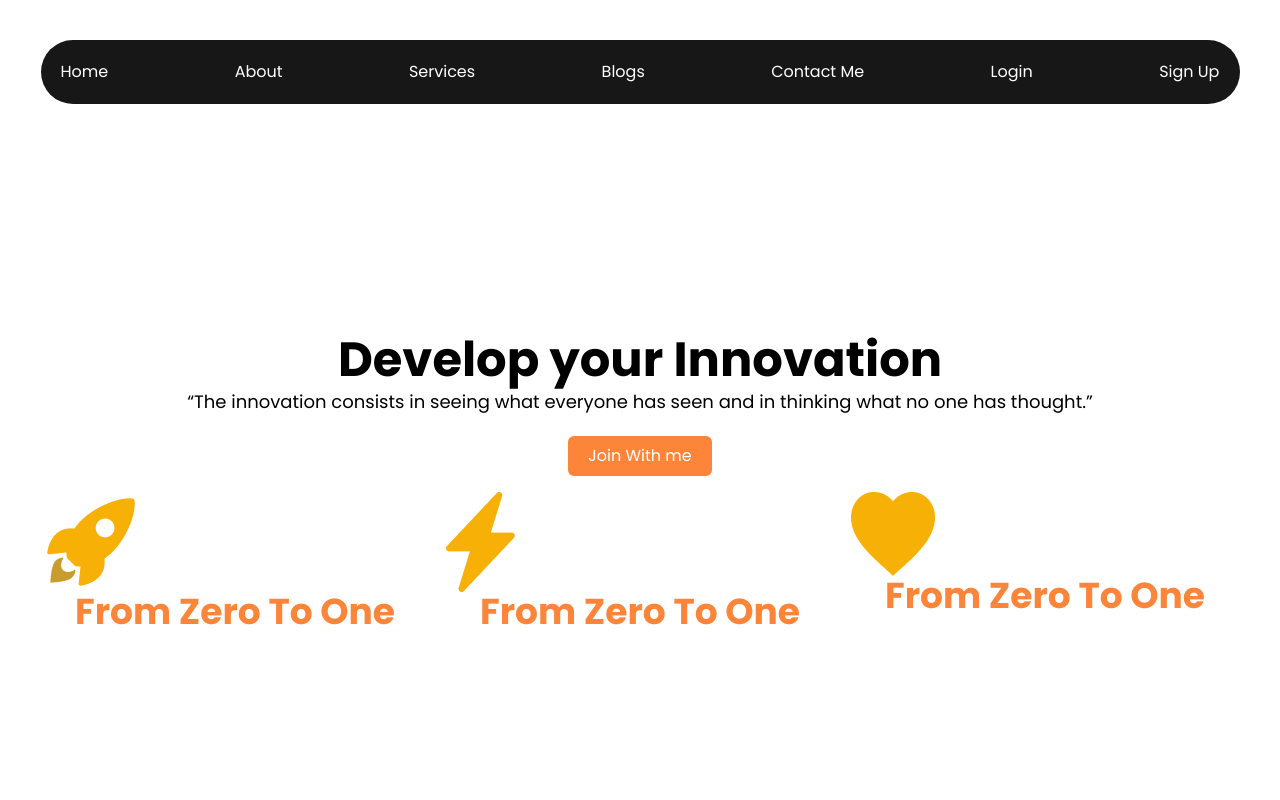
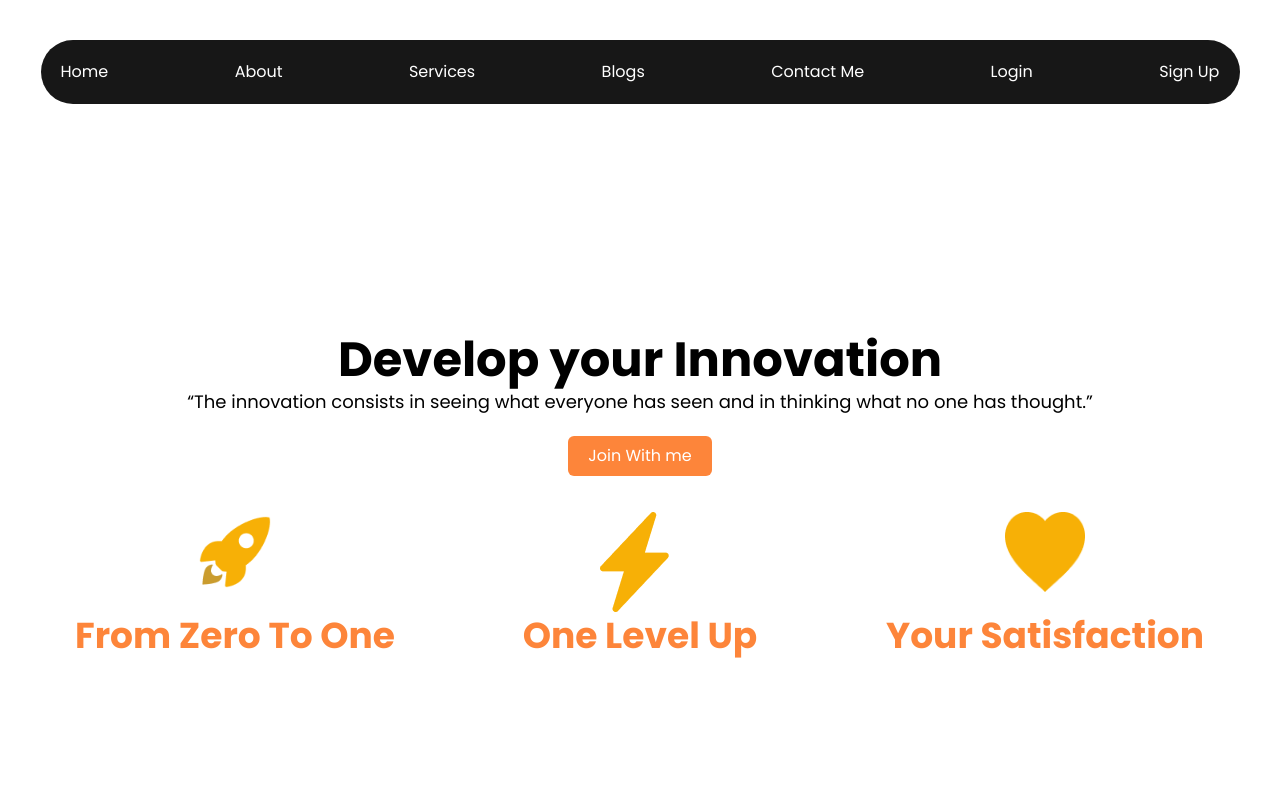
Before and after one commit to uttampun44/portfolio, a Next.js app in the folder portfolio-frontend/: page /about in a window 1280 px wide. Shown: the top 800 px of the page. Built offline with nearby package versions, Linux system fonts and the light colour scheme.

Commit message:
section: added technology used

```diff
--- a/portfolio-frontend/app/about/page.tsx
+++ b/portfolio-frontend/app/about/page.tsx
@@ -19,8 +19,9 @@ export default function About(){
                            <Button className="bg-primary-text-color text-white rounded-md my-4">Join With me</Button>
                     </div>
 
-                    <div className="rowDevelop grid grid-cols-3 gap-4 justify-center">
-                          <div className="developOne text-center">
+                    <div className="rowDevelop grid grid-cols-3 gap-4 my-5 justify-center">
+                          <div className="developOne text-center grid">
+                              <div className="img w-20 h-20 mx-auto">
                               <Image
                                 src={DevelopOne}
                                 alt="developOne"
@@ -29,9 +30,11 @@ export default function About(){
                                 quality={100}
 
                               />
-                              <Title title="From Zero To One" className="text-primary-text-color font-bold text-4xl" />
+                              </div>
+                              <Title title="From Zero To One" className="text-primary-text-color font-bold text-4xl mt-6" />
                           </div>
-                          <div className="developThree text-center">
+                          <div className="developThree text-center grid">
+                          <div className="img w-20 h-20 mx-auto">
                               <Image
                                 src={DevelopTwo}
                                 alt="developOne"
@@ -39,9 +42,11 @@ export default function About(){
                                 loading="lazy"
                                 quality={100}
                               />
-                              <Title title="From Zero To One" className="text-primary-text-color font-bold text-4xl" />
+                              </div>
+                              <Title title="One Level Up" className="text-primary-text-color font-bold text-4xl min-h-10 mt-6" />
                           </div>
-                          <div className="developOne text-center">
+                          <div className="developOne text-center grid">
+                          <div className="img w-20 h-20 mx-auto">
                               <Image
                                 src={DevelopThree}
                                 alt="developOne"
@@ -49,11 +54,18 @@ export default function About(){
                                 loading="lazy"
                                 quality={100}
                               />
-                              <Title title="From Zero To One" className="text-primary-text-color font-bold text-4xl" />
+                              </div>
+                              <Title title="Your Satisfaction" className="text-primary-text-color font-bold text-4xl mt-6" />
                           </div>
                     </div>
                </div>
            </section>
+
+          <section>
+          <div className="sectionUsed max-w-main-max-width w-full mx-auto py-48">
+
+            </div>
+          </section>
         </FrontLayout>
     )
 }
```
